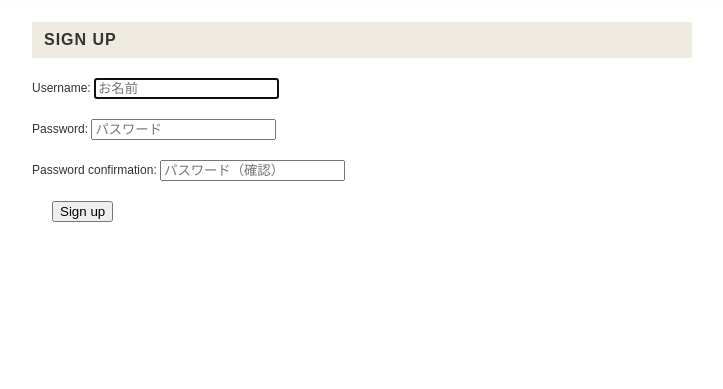
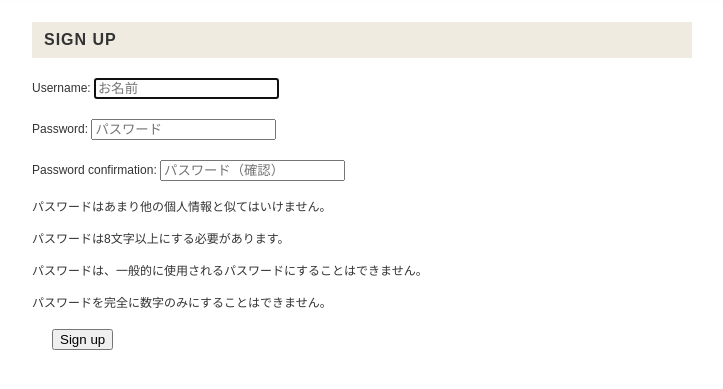
Before and after one commit to h-cha/django_online_chat, a Django app: page /accounts/signup/ in a window 1280 px wide. Shown: the part 131-520 px from the top of the page, without its empty margins (123-846 px from the left). Run offline with Django 3.2, Linux system fonts and the light colour scheme.

Commit message:
2020.07.23

```diff
--- a/accounts/templates/accounts/signup.html
+++ b/accounts/templates/accounts/signup.html
@@ -38,8 +38,17 @@
         <p> {{ form.password2.label_tag }}
         {{ form.password2 }}</p>
           <p style="margin:20px;">
+          <p>パスワードはあまり他の個人情報と似てはいけません。</p>
+           <p style="margin:20px;">
+            <p>パスワードは8文字以上にする必要があります。</p>
+             <p style="margin:20px;">
+            <p>パスワードは、一般的に使用されるパスワードにすることはできません。</p>
+             <p style="margin:20px;">
+            <p>パスワードを完全に数字のみにすることはできません。</p>
+             <p style="margin:20px;">
     <button type="submit">Sign up</button>
     {% endblock %}
+
   </form>
 
     </main>
--- a/accounts/views.py
+++ b/accounts/views.py
@@ -17,6 +17,7 @@ from django.contrib.auth.forms import UserCreationForm
 from django.urls import reverse_lazy
 from django.views import generic
 from .models import CustomUser
+from chat.models import Room
 
 
 
@@ -26,7 +27,21 @@ def index(request):
 
 @login_required
 def home(request):
-    return render(request, 'accounts/home.html')
+    room_obj = Room.objects.get(id=34)
+    room_obj = Room.objects.all()
+    list_room = []
+    latest_room = []
+    for i in reversed(room_obj):
+        if i.room_name not in list_room:
+            list_room.append(i.room_name)
+    for i in range(len(list_room)):
+        if i < 10:
+            latest_room.append(list_room[i])
+
+
+    return render(request, 'accounts/home.html',  {
+            'room': latest_room
+    })
 
 
 
--- a/chat/templates/chat/room.html
+++ b/chat/templates/chat/room.html
@@ -29,7 +29,7 @@
   <div class="wrapper clearfix">
     <main class="main">
 
-        <h2 class="heading">YOUR THEMA</h2>
+        <h2 class="heading">YOUR THEME</h2>
           <p style="margin:20px;">
       <h2 class="heading">CHAT</h2>
        <p style="margin:20px;">
```
Also changed, not shown: accounts/templates/accounts/home.html (+7 -6 lines).
